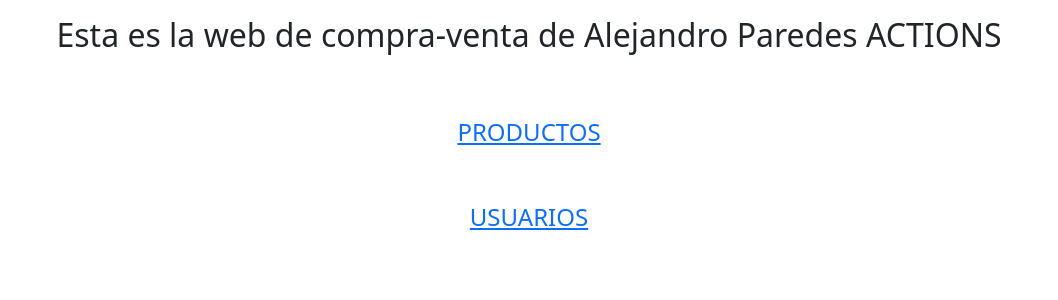
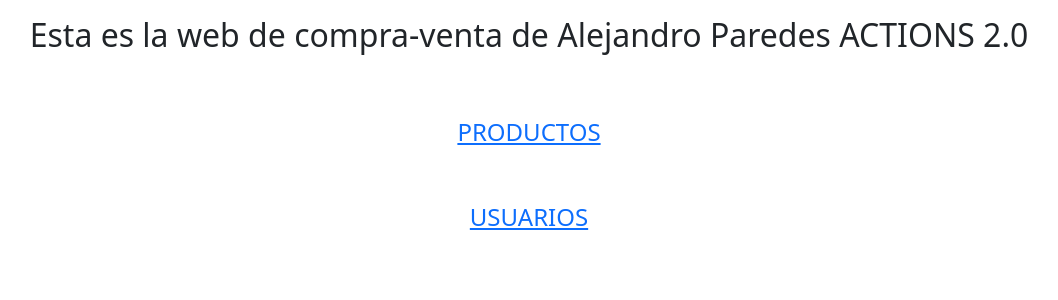
Before and after one commit to APCWalls/flaskalex, a Flask app: page / in a window 1280 px wide. Shown: the top 300 px of the page, without its empty margins (111-1169 px from the left). Run offline with Flask 2, Linux system fonts and the light colour scheme.

Commit message:
funcional?

```diff
--- a/app/templates/index.html
+++ b/app/templates/index.html
@@ -5,7 +5,7 @@
 {% block content %}
 
     <p class="important">
-      <h2>Esta es la web de compra-venta de Alejandro Paredes ACTIONS</h2>
+      <h2>Esta es la web de compra-venta de Alejandro Paredes ACTIONS 2.0</h2>
     </p>
     <br>
     <br>
```
